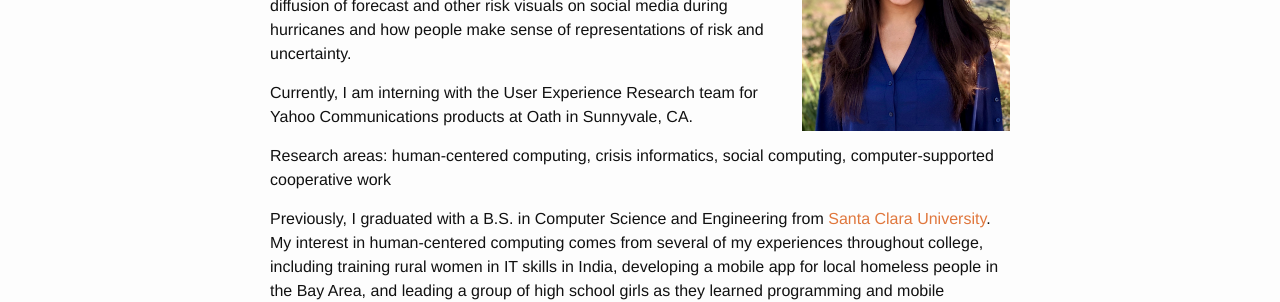
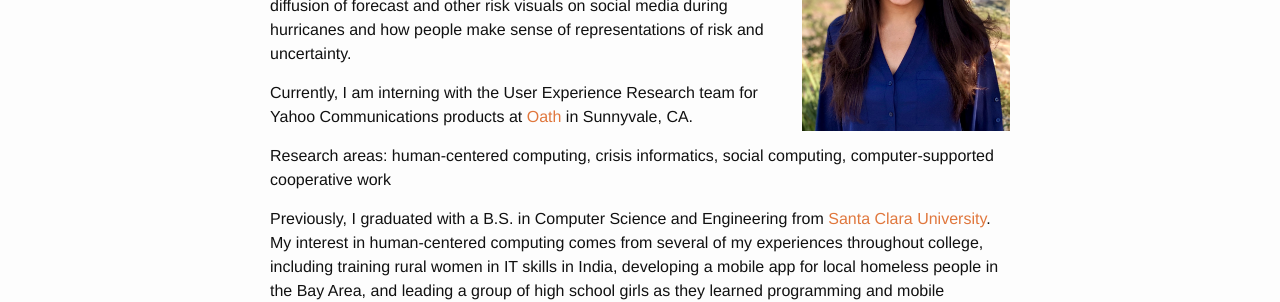
Before and after one commit to melissabica/melissabica.github.io, a Jekyll site: the page built from index.md, in a window 1280 px wide. Shown: the part 368-670 px from the top of the page. Built offline with Jekyll 4.4.1, drawn with Linux system fonts in a browser that asks for light colours; nearby versions of some CDN libraries; comment, search, counter and statistics services are not loaded; part of the change alters nothing that is shown.

```diff
--- a/index.md
+++ b/index.md
@@ -8,7 +8,7 @@ layout: default
 
 I am a Ph.D. candidate in Computer Science at [University of Colorado Boulder](http://colorado.edu), where I also received a M.S. in Computer Science. I am part of [Project EPIC](http://epic.cs.colorado.edu/) (Empowering the Public with Information in Crisis) working with Professor [Leysia Palen](http://cmci.colorado.edu/~palen/), and I am a graduate student research affiliate with the [Natural Hazards Center](https://hazards.colorado.edu/). My research focuses on the diffusion of forecast and other risk visuals on social media during hurricanes and how people make sense of representations of risk and uncertainty.
 
-Currently, I am interning with the User Experience Research team for Yahoo Communications products at Oath in Sunnyvale, CA.
+Currently, I am interning with the User Experience Research team for Yahoo Communications products at [Oath](https://www.oath.com/) in Sunnyvale, CA.
 
 Research areas: human-centered computing, crisis informatics, social computing, computer-supported cooperative work
 
```
